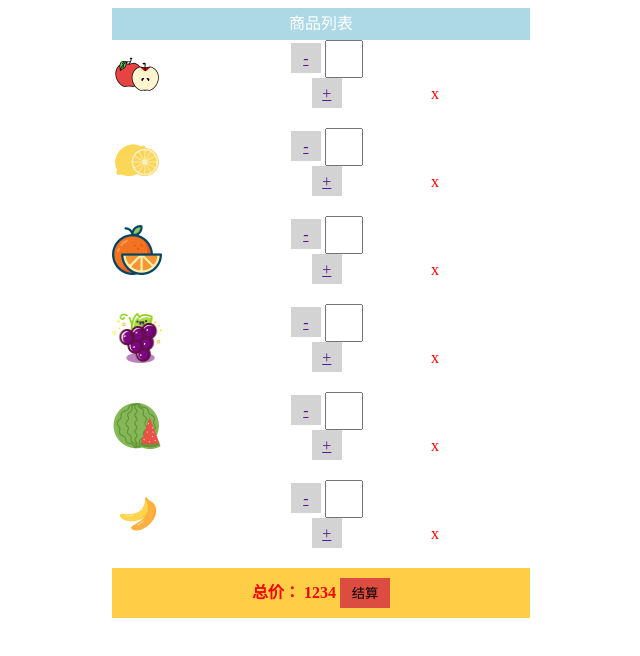
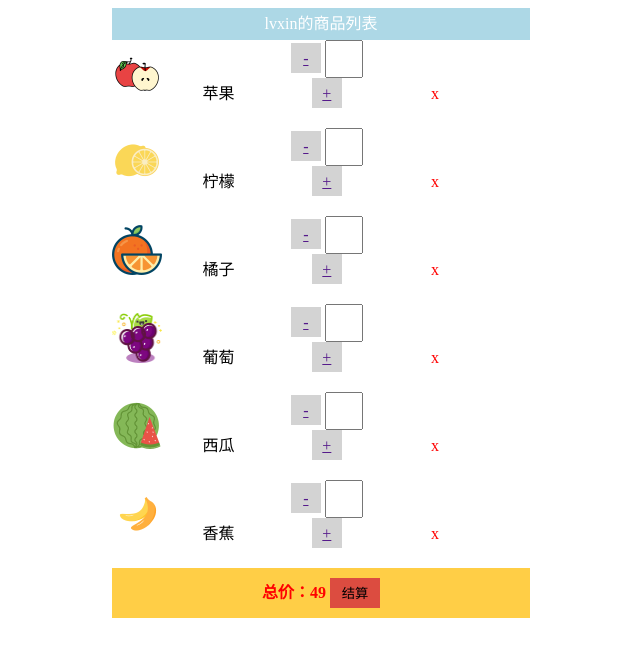
Before and after one commit to biglvxin/vueDemos, a plain HTML site: page html/购物车.html in a window 1280 px wide. Shown: the whole page, without its empty margins (319-959 px from the left). Drawn offline with Linux system fonts and the light colour scheme.

Commit message:
计算总价

```diff
--- a/html/购物车.html
+++ b/html/购物车.html
@@ -170,71 +170,18 @@
     </div>
     <script>
         let CartTitle = {
+            props: ['unam'],
             template: `
-            <div class="title">商品列表</div>
+            <div class="title">{{unam}}的商品列表</div>
             `,
         }
         let CartList = {
+            props: ['list'],
             template: `
              <div>
-                    <div class="item">
-                        <img src="../image/product/a.png">
-                        <div class="name"></div>
-                        <div class="change">
-                            <a href="">-</a>
-                            <input type="text" class="num">
-                            <a href="">+</a>
-                        </div>
-                        <div class="delete">x</div>
-                    </div>
-
-                    <div class="item">
-                        <img src="../image/product/b.png">
-                        <div class="name"></div>
-                        <div class="change">
-                            <a href="">-</a>
-                            <input type="text" class="num">
-                            <a href="">+</a>
-                        </div>
-                        <div class="delete">x</div>
-                    </div>
-
-                    <div class="item">
-                        <img src="../image/product/c.png">
-                        <div class="name"></div>
-                        <div class="change">
-                            <a href="">-</a>
-                            <input type="text" class="num">
-                            <a href="">+</a>
-                        </div>
-                        <div class="delete">x</div>
-                    </div>
-
-                    <div class="item">
-                        <img src="../image/product/d.png">
-                        <div class="name"></div>
-                        <div class="change">
-                            <a href="">-</a>
-                            <input type="text" class="num">
-                            <a href="">+</a>
-                        </div>
-                        <div class="delete">x</div>
-                    </div>
-
-                    <div class="item">
-                        <img src="../image/product/e.png">
-                        <div class="name"></div>
-                        <div class="change">
-                            <a href="">-</a>
-                            <input type="text" class="num">
-                            <a href="">+</a>
-                        </div>
-                        <div class="delete">x</div>
-                    </div>
-
-                    <div class="item">
-                        <img src="../image/product/f.png">
-                        <div class="name"></div>
+                    <div class="item" :key="item.id" v-for="(item, index) in list">
+                        <img :src="item.img">
+                        <div class="name">{{item.name}}</div>
                         <div class="change">
                             <a href="">-</a>
                             <input type="text" class="num">
@@ -247,19 +194,78 @@
             `,
         }
         let CartTotal = {
+            props: ['list'],
             template: `
              <div class="total">
-                    <span>总价： 1234</span>
+                    <span>总价：{{total}}</span>
                     <button>结算</button>
             </div>
             `,
+            computed: {
+                total: function() {
+                    console.log(this.list);
+                    //计算总价
+                    let sum = 0;
+                    this.list.forEach(item => {
+                        sum += item.price * item.num;
+                    });
+                    return sum;
+                }
+            }
         }
         Vue.component('my-cart', {
+            data: function() {
+                return {
+                    unam: 'lvxin',
+                    list: [{
+                        id: 1,
+                        name: '苹果',
+                        price: 3,
+                        num: 1,
+                        img: '../image/product/a.png'
+                    }, {
+                        id: 2,
+                        name: '柠檬',
+                        price: 8,
+                        num: 1,
+                        img: '../image/product/b.png'
+
+                    }, {
+                        id: 3,
+                        name: '橘子',
+                        price: 3,
+                        num: 1,
+                        img: '../image/product/c.png'
+
+                    }, {
+                        id: 4,
+                        name: '葡萄',
+                        price: 10,
+                        num: 1,
+                        img: '../image/product/d.png'
+
+                    }, {
+                        id: 5,
+                        name: '西瓜',
+                        price: 20,
+                        num: 1,
+                        img: '../image/product/e.png'
+
+                    }, {
+                        id: 6,
+                        name: '香蕉',
+                        price: 5,
+                        num: 1,
+                        img: '../image/product/f.png'
+
+                    }, ]
+                }
+            },
             template: `
                 <div class="cart">
-                    <cart-title></cart-title>
-                    <cart-list></cart-list>
-                    <cart-total></cart-total>
+                    <cart-title :unam="unam"></cart-title>
+                    <cart-list :list="list"></cart-list>
+                    <cart-total :list="list"></cart-total>
                 </div>
             `,
             components: {
```
